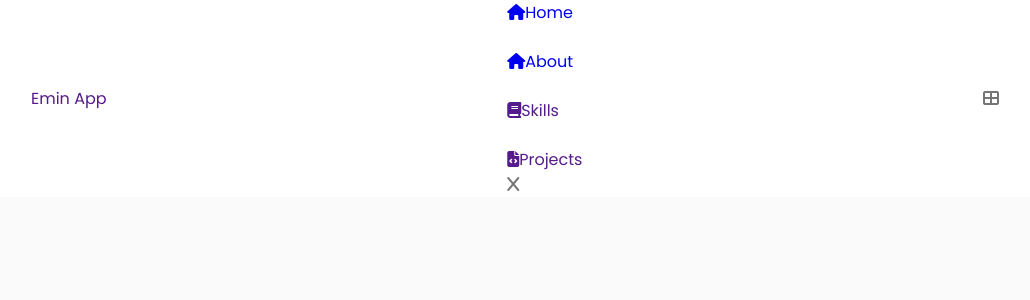
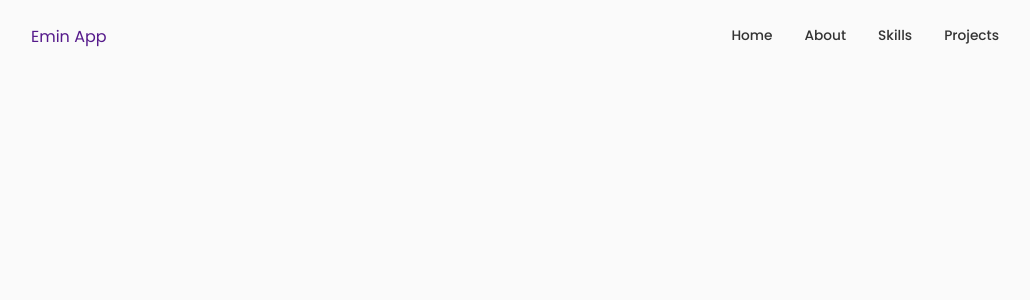
Before and after one commit to emin-apm/Portfolio, a React (Vite) app in the folder MyPortfolio/: page / in a window 1280 px wide. Shown: the top 300 px of the page, without its empty margins (125-1155 px from the left). Built offline with nearby package versions, Linux system fonts and the light colour scheme.

Commit message:
navbar display and hover efects

```diff
--- a/MyPortfolio/src/components/Header/Header.jsx
+++ b/MyPortfolio/src/components/Header/Header.jsx
@@ -5,37 +5,44 @@ export default function Header({ title = "Header" }) {
     <>
       <header className={styles.header}>
         <div className={`${styles.nav} container`}>
-          <a href="" className="nav__logo">
+          <a href="" className={styles.nav__logo}>
             Emin App
           </a>
           <div className="nav__menu">
-            <ul className="nav__list grid">
-              <li className="nav__item">
-                <a href="#home" className="nav__link">
-                  <i className="fa-solid fa-house nav__icon"></i>Home
+            <ul className={styles.nav__list}>
+              <li className={styles.nav__item}>
+                <a href="#home" className={styles.nav__link}>
+                  <i className={`fa-solid fa-house ${styles.nav__icon}`}></i>
+                  Home
                 </a>
               </li>
-              <li className="nav__item">
-                <a href="#about" className="nav__link">
-                  <i className="fa-solid fa-house nav__icon"></i>About
+              <li className={styles.nav__item}>
+                <a href="#about" className={styles.nav__link}>
+                  <i
+                    className={`fa-solid fa-circle-info ${styles.nav__icon}`}
+                  ></i>
+                  About
                 </a>
               </li>
-              <li className="nav__item">
-                <a href="" className="nav__link">
-                  <i className="fa-solid fa-book"></i>Skills
+              <li className={styles.nav__item}>
+                <a href="" className={styles.nav__link}>
+                  <i className={`fa-solid fa-book ${styles.nav__icon}`}></i>
+                  Skills
                 </a>
               </li>
-              <li className="nav__item">
-                <a href="" className="nav__link">
-                  <i className="fa-solid fa-file-code"></i>Projects
+              <li className={styles.nav__item}>
+                <a href="#projects" className={styles.nav__link}>
+                  <i
+                    className={`fa-solid fa-file-code ${styles.nav__icon}`}
+                  ></i>
+                  Projects
                 </a>
               </li>
             </ul>
-
-            <i className="fa-solid fa-x"></i>
+            <i className={`fa-solid fa-x ${styles.nav__close}`}></i>
           </div>
 
-          <div className="nav__toggle">
+          <div className={styles.nav__toggle}>
             <i className="fa-solid fa-table-cells-large"></i>
           </div>
         </div>
--- a/MyPortfolio/src/components/Header/HeaderStyles.module.css
+++ b/MyPortfolio/src/components/Header/HeaderStyles.module.css
@@ -4,7 +4,7 @@
     top: 0;
     left: 0;
     z-index: var(--z-fixed);
-    background-color: var(--container-color);
+    background-color: var(--body-color);
 }
 
 .nav {
@@ -12,6 +12,7 @@
     justify-content: space-between;
     align-items: center;
     column-gap: 1rem;
+    height: 4.5rem;
 }
 
 .nav__log,
@@ -19,3 +20,32 @@
     color: var(--title-color);
     font-weight: var(--font-medium);
 }
+
+.nav__list {
+    display: flex;
+    column-gap: 2rem;
+}
+
+
+.nav__link {
+    display: flex;
+    flex-direction: column;
+    align-items: center;
+    font-size: var(--small-font-size);
+    color: var(--title-color);
+    font-weight: var(--font-medium);
+    transition: .3s;
+}
+
+
+.nav__icon,
+.nav__close,
+.nav__toggle {
+    display: none !important;
+}
+
+/* Active links */
+.active__link,
+.nav__link:hover {
+    color: var(--title-color-dark);
+}
--- a/MyPortfolio/src/index.css
+++ b/MyPortfolio/src/index.css
@@ -34,7 +34,7 @@
     --h2-font-size: 1.5rem;
     --h3-font-size: 1.25rem;
     --normal-font-size: 1rem;
-    --smal-font-size: 0.857rem;
+    --small-font-size: 0.857rem;
     --smaller-font-size: 0.813rem;
     --tiny-font-size: 0.625rem;
 
```
